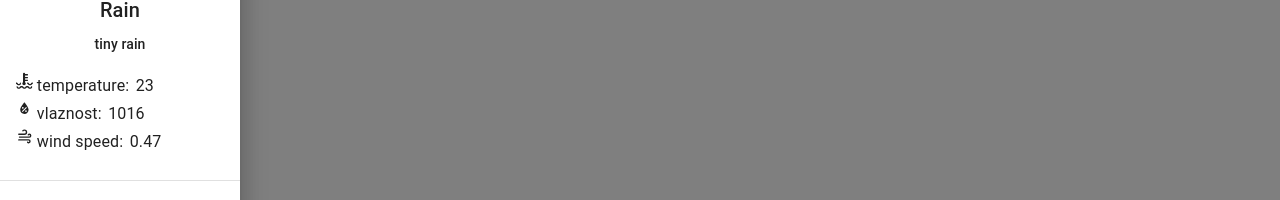
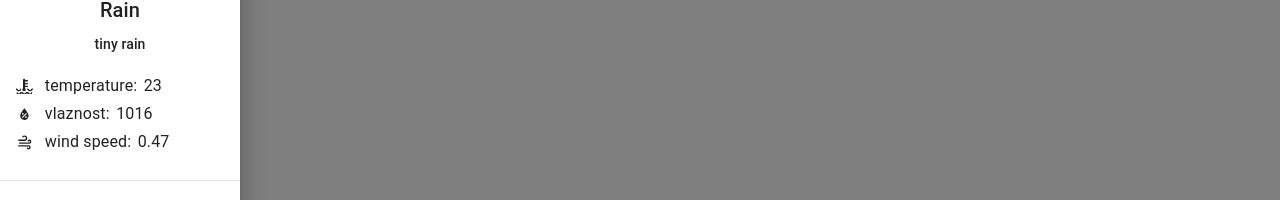
Before and after one commit to Quadrition/weather-forecast, a React (Create React App) app: page / in a window 1280 px wide. Both pictures are taken after a click on the button "menu". Shown: the part 231-431 px from the top of the page. Built offline with nearby package versions, Linux system fonts and the light colour scheme.

Commit message:
Fixed align icons in overview weather

```diff
--- a/src/components/CurrentWeatherOverview.jsx
+++ b/src/components/CurrentWeatherOverview.jsx
@@ -78,7 +78,12 @@ export default function CurrentWeatherOverview(props) {
         <Typography variant="subtitle2">tiny rain</Typography>
       </Box>
       <Box className={classes.infoBox}>
-        <Icon path={mdiCoolantTemperature} title="Location" size={0.7} />
+        <Icon
+          path={mdiCoolantTemperature}
+          title="Location"
+          size={0.7}
+          className={classes.locationIcon}
+        />
         <Typography variant="subtitle1" className={classes.infoBoxText}>
           temperature:
         </Typography>
@@ -89,7 +94,12 @@ export default function CurrentWeatherOverview(props) {
         </Box>
       </Box>
       <Box className={classes.infoBox}>
-        <Icon path={mdiWaterPercent} title="Location" size={0.7} />
+        <Icon
+          path={mdiWaterPercent}
+          title="Location"
+          size={0.7}
+          className={classes.locationIcon}
+        />
         <Typography variant="subtitle1" className={classes.infoBoxText}>
           vlaznost:
         </Typography>
@@ -100,7 +110,12 @@ export default function CurrentWeatherOverview(props) {
         </Box>
       </Box>
       <Box className={classes.lastInfoBox}>
-        <Icon path={mdiWeatherWindy} title="Location" size={0.7} />
+        <Icon
+          path={mdiWeatherWindy}
+          title="Location"
+          size={0.7}
+          className={classes.locationIcon}
+        />
         <Typography variant="subtitle1" className={classes.infoBoxText}>
           wind speed:
         </Typography>
```
